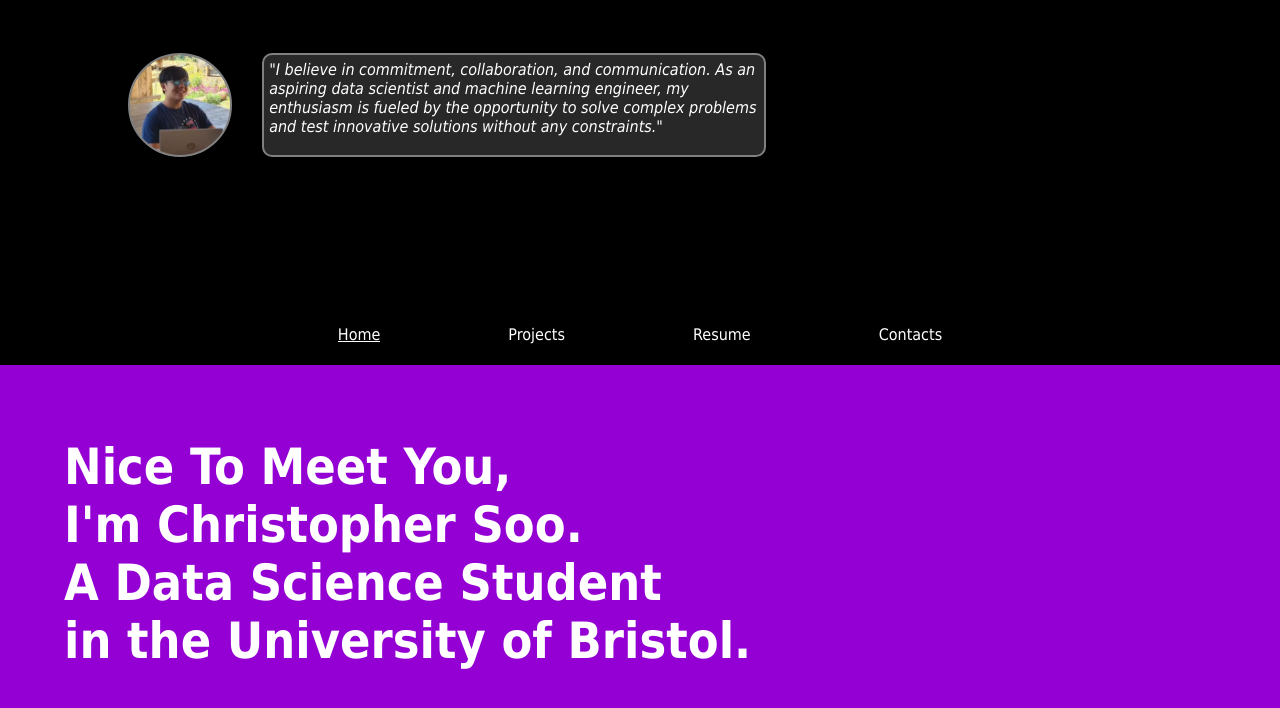
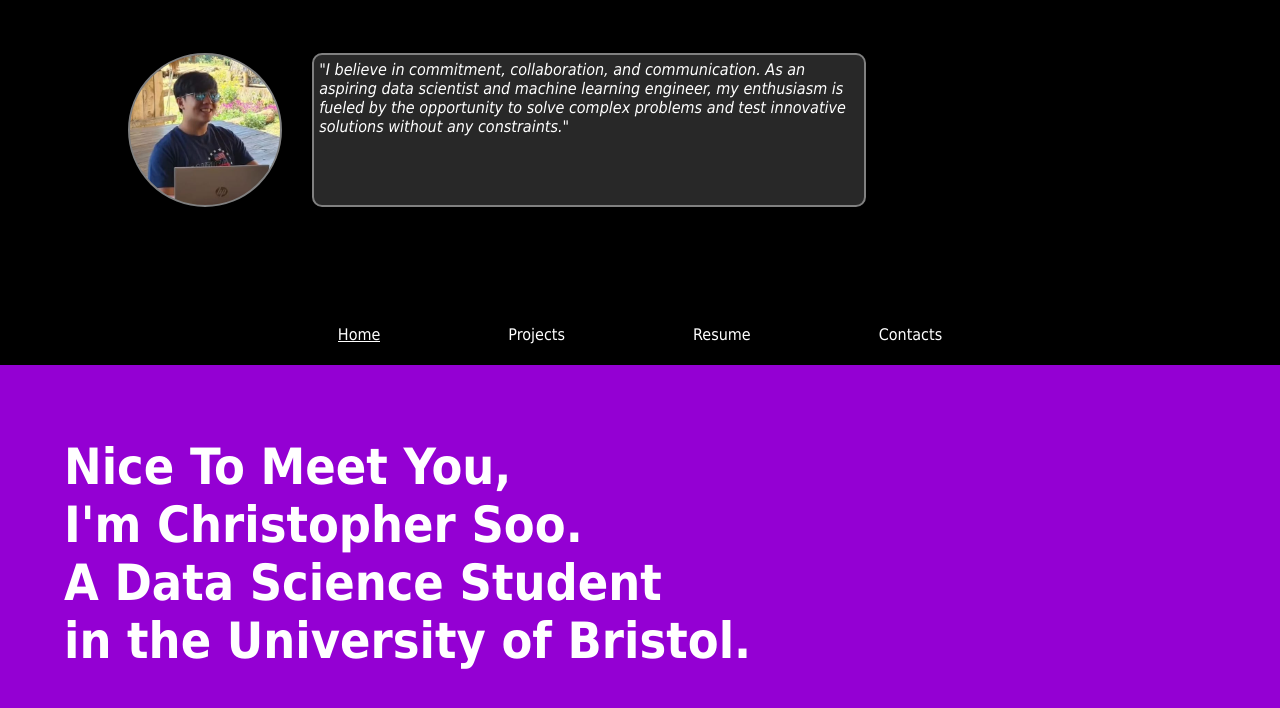
Before and after one commit to christophersoo/cv, a plain HTML site: page index.html in a window 1280 px wide. Drawn offline with Linux system fonts and the light colour scheme.

Commit message:
Update index.css

```diff
--- a/index.css
+++ b/index.css
@@ -23,8 +23,8 @@ header {
     position: relative;
     border: 2px solid grey;
     border-radius: 50%;
-    height: 100px;
-    width: 100px;
+    height: 150px;
+    width: 150px;
     top: 15%;
     left: 10%;
 }
@@ -32,8 +32,8 @@ header {
     display: inline-block;
     position: relative;
     background-color: #282828;
-    height: 100px;
-    width: 500px;
+    height: 150px;
+    width: 550px;
     top: 15%;
     left: 12%;
     border: 2px solid grey;
```
